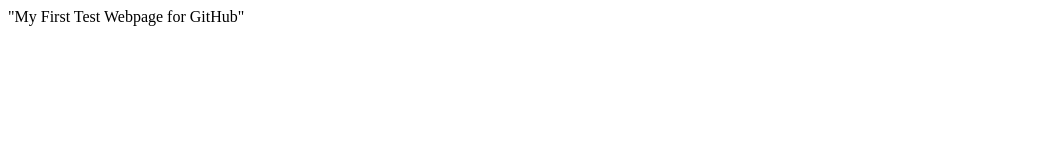
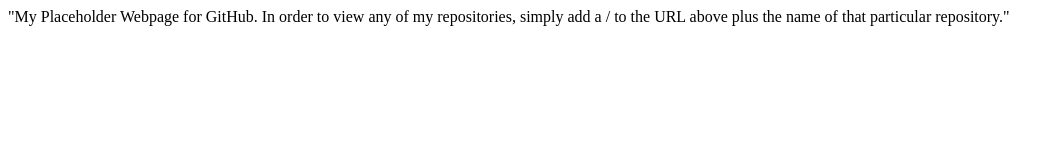
Before and after one commit to stevearchuleta/_stevearchuleta_.github.io, a plain HTML site: page index.html in a window 1280 px wide. Shown: the whole page, without its empty margins (0-1063 px from the left). Drawn offline with Linux system fonts and the light colour scheme.

Commit message:
Update index.html

```diff
--- a/index.html
+++ b/index.html
@@ -7,6 +7,6 @@
   <title>Document</title>
 </head>
 <body>
-  "My First Test Webpage for GitHub"
+  "My Placeholder Webpage for GitHub. In order to view any of my repositories, simply add a / to the URL above plus the name of that particular repository."
 </body>
 </html>
```
